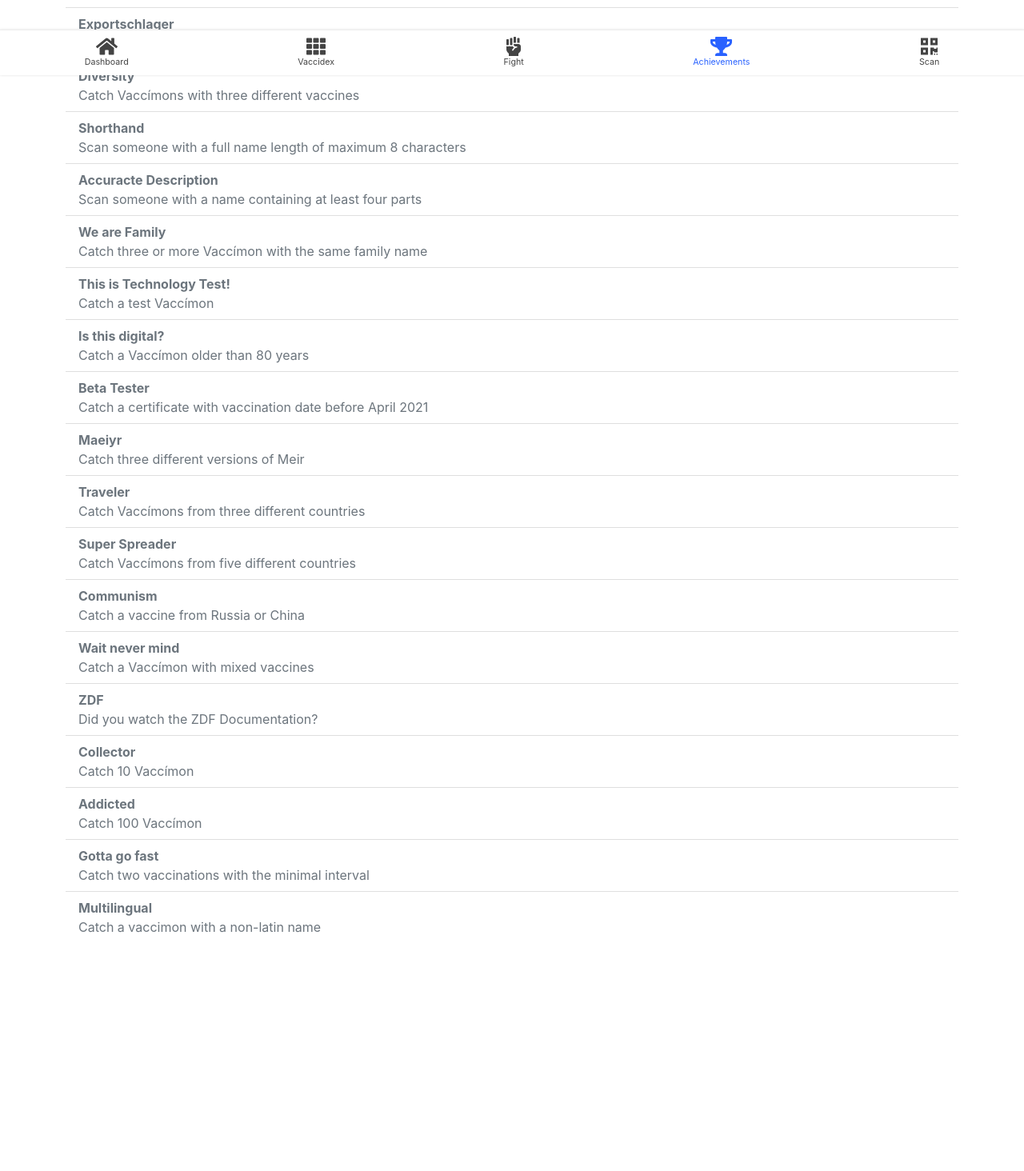
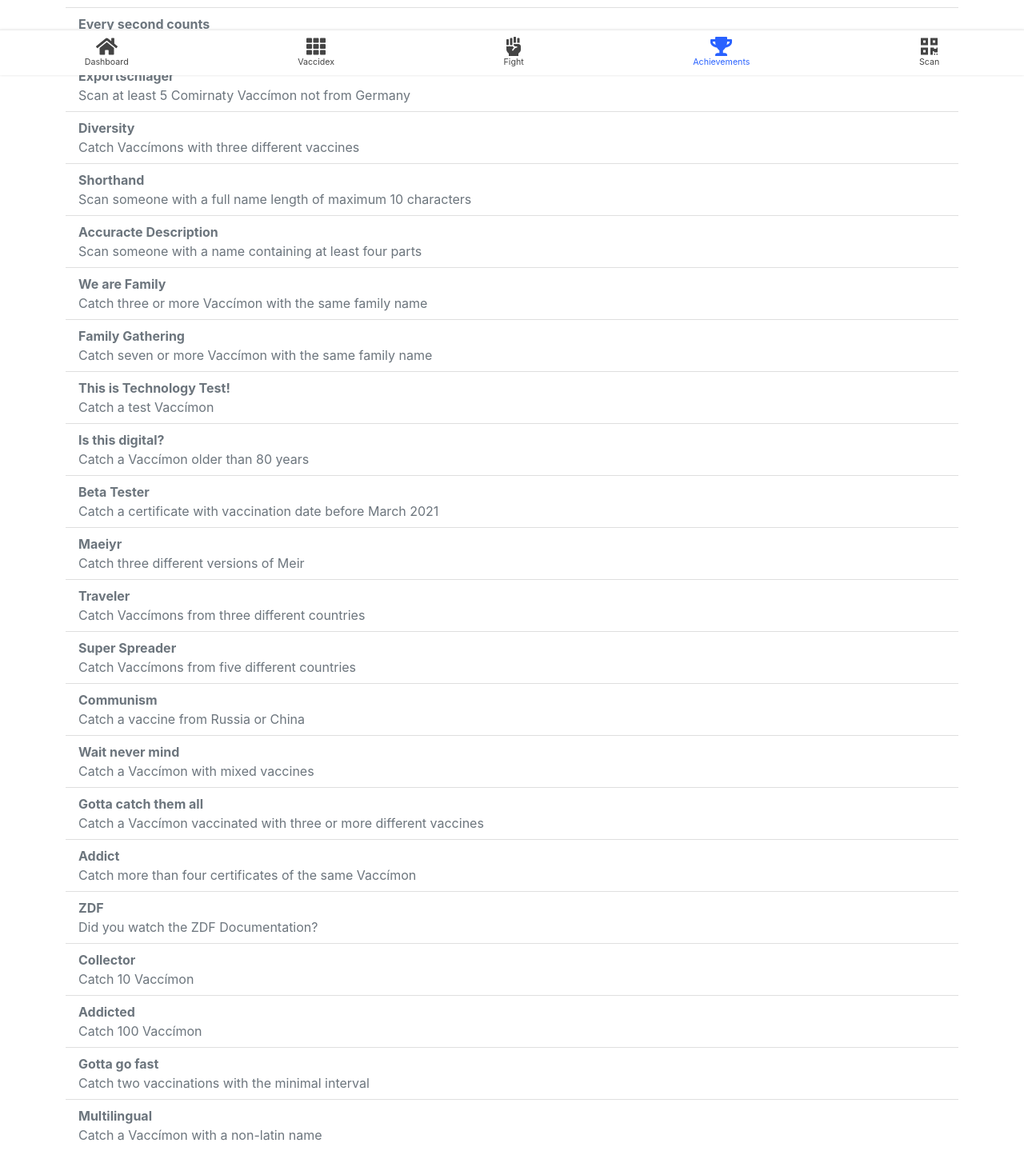
Before and after one commit to M4GNV5/Vaccimon, a Next.js app in the folder vaccimon-app/: page /achievements in a window 1280 px wide. Shown: the part 706-2170 px from the top of the page at 80% size. Before the commit the page ends 1951 px from the top, so only its background shows below. Built offline with nearby package versions, Linux system fonts and the light colour scheme.

Commit message:
:art: :sparkles: improve and add new achievements

```diff
--- a/vaccimon-app/pages/achievements.tsx
+++ b/vaccimon-app/pages/achievements.tsx
@@ -34,6 +34,12 @@ export const achievements: Achievement[] = [
     description: 'Catch both levels of the same Vaccímon',
     difficulty: AchievementDiffuculty.Easy,
     condition: vaccidex => vaccidex.some(x => vaccidex.some(y => x.fullName === y.fullName))
+  },
+  {
+    name: 'BOOOOSTER',
+    description: 'Catch a boosted Vaccímon',
+    difficulty: AchievementDiffuculty.Easy,
+    condition: vaccidex => vaccidex.some(x => x.isBoostered)
   },
   {
     name: 'German Engineering',
@@ -97,15 +103,15 @@ export const achievements: Achievement[] = [
   },
   {
     name: 'Shorthand',
-    description: 'Scan someone with a full name length of maximum 8 characters',
+    description: 'Scan someone with a full name length of maximum 10 characters',
     difficulty: AchievementDiffuculty.Medium,
-    condition: vaccidex => vaccidex.some(x => x.fullName.length <= 8)
+    condition: vaccidex => vaccidex.some(x => x.fullName.length <= 10)
   },
   {
     name: 'Accuracte Description',
     description: 'Scan someone with a name containing at least four parts',
     difficulty: AchievementDiffuculty.Medium,
-    condition: vaccidex => vaccidex.some(x => x.fullName.replace('-', ' ').split(' ').length >= 4)
+    condition: vaccidex => vaccidex.some(x => x.fullName.replace(/\-/g, ' ').split(' ').length >= 4)
   },
   {
     name: 'We are Family',
@@ -114,10 +120,16 @@ export const achievements: Achievement[] = [
     condition: vaccidex => vaccidex.some(x => vaccidex.filter(y => x.lastName === y.lastName).length >= 3)
   },
   {
+    name: 'Family Gathering',
+    description: 'Catch seven or more Vaccímon with the same family name',
+    difficulty: AchievementDiffuculty.Medium,
+    condition: vaccidex => vaccidex.some(x => vaccidex.filter(y => x.lastName === y.lastName).length >= 7)
+  },
+  {
     name: 'This is Technology Test!',
     description: 'Catch a test Vaccímon',
     difficulty: AchievementDiffuculty.Medium,
-    condition: vaccidex => vaccidex.some(x => x.lastName === 'Mustermann')
+    condition: vaccidex => vaccidex.some(x => x.lastName.startsWith('Muster'))
   },
   {
     name: 'Is this digital?',
@@ -131,7 +143,7 @@ export const achievements: Achievement[] = [
   },
   {
     name: 'Beta Tester',
-    description: 'Catch a certificate with vaccination date before April 2021',
+    description: 'Catch a certificate with vaccination date before March 2021',
     difficulty: AchievementDiffuculty.Medium,
     condition: vaccidex => vaccidex.some(x => x.vaccinationDate < (new Date(2021, 3, 1)))
   },
@@ -172,7 +184,25 @@ export const achievements: Achievement[] = [
     name: 'Wait never mind',
     description: 'Catch a Vaccímon with mixed vaccines',
     difficulty: AchievementDiffuculty.Easy,
-    condition: vaccidex => vaccidex.some(x => vaccidex.some(y => x.fullName === y.fullName && x.vaccine !== y.vaccine))
+    condition: vaccidex => vaccidex.some(x =>
+      vaccidex.some(y => x.fullName === y.fullName && x.vaccine !== y.vaccine)
+    )
+  },
+  {
+    name: 'Gotta catch them all',
+    description: 'Catch a Vaccímon vaccinated with three or more different vaccines',
+    difficulty: AchievementDiffuculty.Medium,
+    condition: vaccidex => vaccidex.some(x =>
+      new Set(vaccidex.filter(y => x.fullName === y.fullName).map(y => y.vaccine)).size >= 3
+    )
+  },
+  {
+    name: 'Addict',
+    description: 'Catch more than four certificates of the same Vaccímon',
+    difficulty: AchievementDiffuculty.Hard,
+    condition: vaccidex => vaccidex.some(x =>
+      vaccidex.filter(y => x.fullName === y.fullName).length >= 4
+    )
   },
   {
     name: 'ZDF',
@@ -204,7 +234,7 @@ export const achievements: Achievement[] = [
   },
   {
     name: 'Multilingual',
-    description: 'Catch a vaccimon with a non-latin name',
+    description: 'Catch a Vaccímon with a non-latin name',
     difficulty: AchievementDiffuculty.Medium,
     condition: vaccidex => vaccidex.some(x => !/[a-zA-Z]/.test(x.fullName))
   }
```
